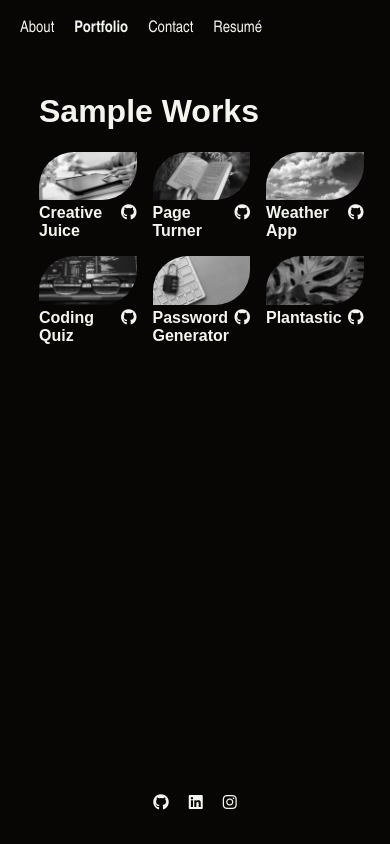
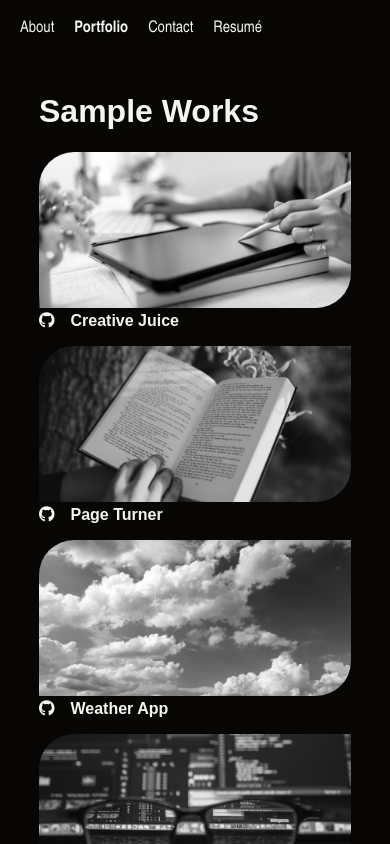
Before and after one commit to KateMcRo/reactPortfolio, a React (Create React App) app: page / in a window 390 px wide. Both pictures are taken after a click on the element "Portfolio". Shown: the top 844 px of the page. Built offline with nearby package versions, Linux system fonts and the light colour scheme; a web font is replaced by a local one.

Commit message:
updated responsive styling for portfilio page

```diff
--- a/src/components/about/about.css
+++ b/src/components/about/about.css
@@ -176,9 +176,9 @@
     }
   }
 
+  /* Tablets */
 @media screen and (max-width: 912px) and (max-height: 1368px) {
   .body {
     font-size: 1.75vh;
-
   }
 }
--- a/src/components/portfolio/portfolio.css
+++ b/src/components/portfolio/portfolio.css
@@ -8,3 +8,15 @@
 h1 {
     font-family: var(--font1);
 }
+
+@media screen and (max-width: 912px) {
+    .grid-container {
+        grid-template-columns: repeat(2, 1fr);
+    }
+
+    @media screen and (max-width: 414px) {
+        .grid-container {
+            grid-template-columns: repeat(1, 1fr);
+        }
+    }
+}
--- a/src/components/projectcard/ProjectCard.jsx
+++ b/src/components/projectcard/ProjectCard.jsx
@@ -1,17 +1,31 @@
 import React from "react";
-import "./projectcard.css"
+import "./projectcard.css";
 
-export default function ProjectCard ({ title, deployedLink, imgSrc, repo, alt}) {
-    return <div id="cardContainer">
+export default function ProjectCard({
+  title,
+  deployedLink,
+  imgSrc,
+  repo,
+  alt,
+}) {
+  return (
+    <div id="cardContainer">
       <a href={deployedLink}>
         <img src={imgSrc} alt={alt} className="project roundLR"></img>
       </a>
-        <br/>
-        <div className="flex space">
-            <a href={deployedLink} id="projectTitle">{title}</a>
+      <br />
+      <div className="flex">
         <a href={repo}>
           <i className="fa-brands fa-github"></i>
         </a>
+        <a
+          href={deployedLink}
+          id="projectTitle"
+          style={{ paddingLeft: "1rem" }}
+        >
+          {title}
+        </a>
       </div>
     </div>
+  );
 }
--- a/src/components/projectcard/projectcard.css
+++ b/src/components/projectcard/projectcard.css
@@ -1,5 +1,5 @@
 .project {
-    width: 25vw;
+    width: 100%;
     height: auto;
     filter: grayscale(100);
 }
```
Lines whose indentation alone changed are shown as unchanged.
